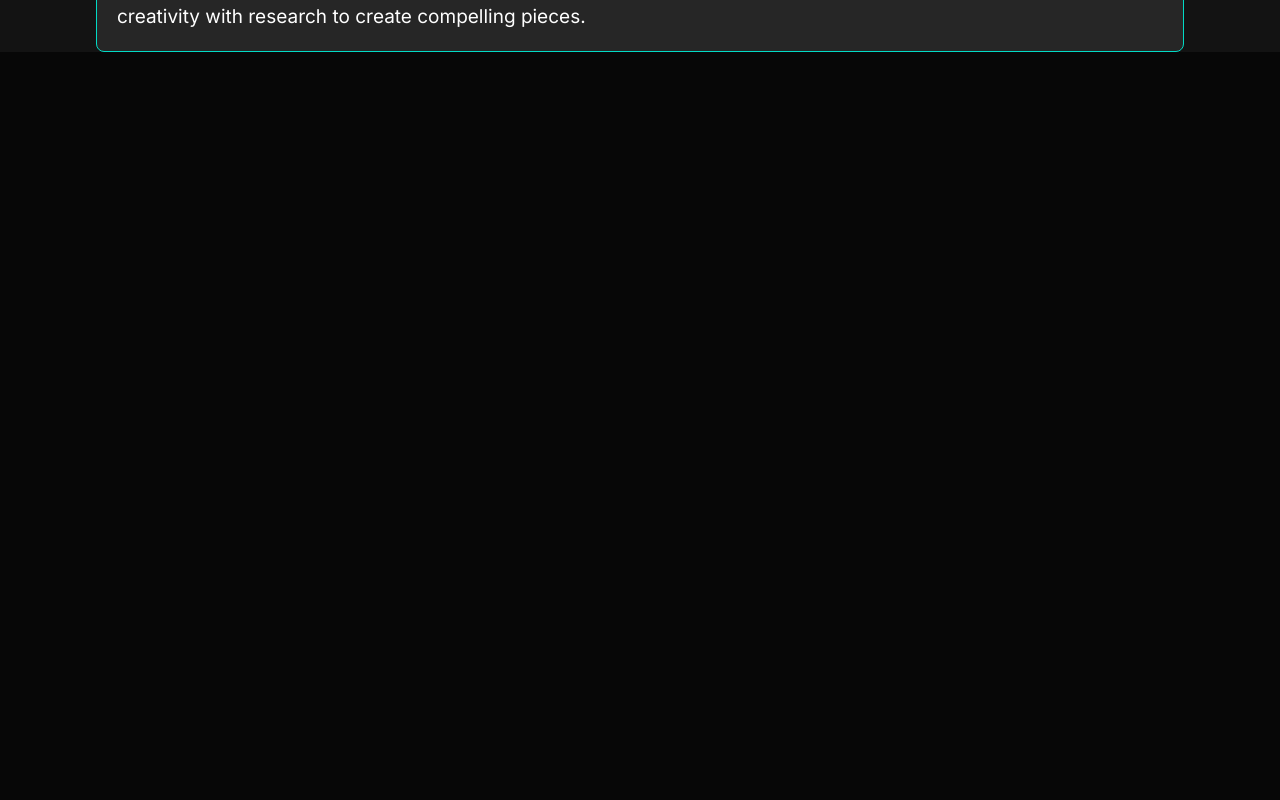
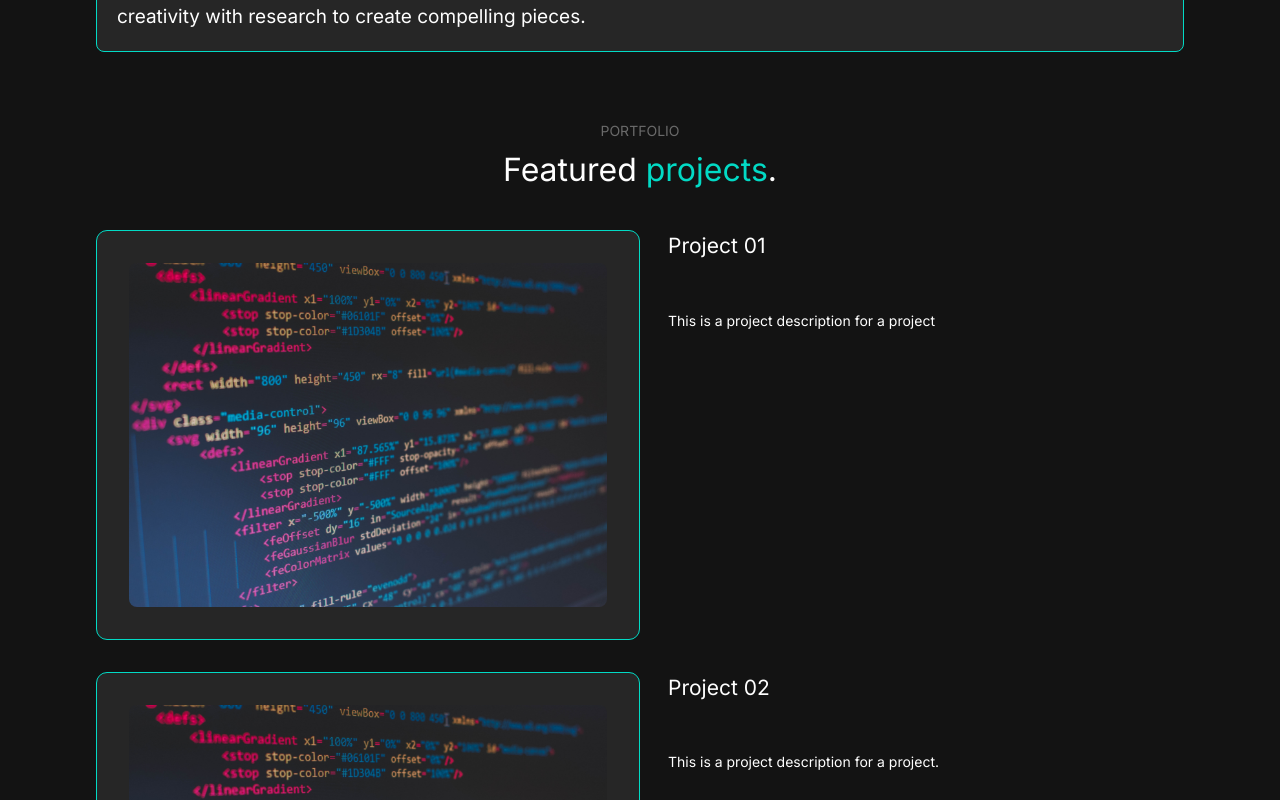
Before and after one commit to nathanieladiah/nathanieladiah.github.io, a React (Vite) app: page / in a window 1280 px wide. Shown: the part 1380-2180 px from the top of the page. Before the commit the page ends 1432 px from the top, so only its background shows below. Built offline with nearby package versions, Linux system fonts and the light colour scheme; a web font is replaced by a local one.

Commit message:
Complete the project cards

```diff
--- /dev/null
+++ b/src/components/ProjectCard/ProjectCard.jsx
@@ -0,0 +1,24 @@
+import PropTypes from "prop-types";
+import "./projectCard.scss";
+
+const ProjectCard = ({ image, title, description }) => {
+  return (
+    <div className="project-card">
+      <div className="img-container">
+        <img src={image} alt="" />
+      </div>
+      <div className="project-info">
+        <h4 className="project-title">{title}</h4>
+        <p className="project-description">{description}</p>
+      </div>
+    </div>
+  );
+};
+
+ProjectCard.propTypes = {
+  image: PropTypes.string,
+  description: PropTypes.string,
+  title: PropTypes.string,
+};
+
+export default ProjectCard;
--- /dev/null
+++ b/src/components/ProjectCard/projectCard.scss
@@ -0,0 +1,80 @@
+@use "../../sass/abstracts/" as abs;
+
+.project-card {
+  display: flex;
+  flex-direction: column;
+
+  @include abs.breakpoint(medium) {
+    flex-direction: row;
+    gap: abs.rem(28);
+  }
+
+  @include abs.breakpoint(xlarge) {
+    flex-direction: column;
+    gap: abs.rem(32);
+  }
+
+  .img-container {
+    padding: abs.rem(32) abs.rem(32);
+    background-color: var(--clr-bg-card);
+    border-radius: abs.rem(11);
+    border: 1px solid var(--clr-accent);
+    height: 408px;
+    // width: 393px;
+
+    @include abs.breakpoint(medium) {
+      width: 50%;
+      //   aspect-ratio: 296 / 393;
+      height: auto;
+      aspect-ratio: 393 / 296;
+    }
+
+    @include abs.breakpoint(xlarge) {
+      width: 100%;
+    }
+
+    img {
+      border-radius: 8px;
+      // height: 328px;
+      // width: 328px;
+      height: 100%;
+      width: 100%;
+      object-fit: cover;
+    }
+  }
+
+  .project-info {
+    display: flex;
+    flex-direction: column;
+    // gap: abs.rem(48);
+
+    // @include abs.breakpoint(medium) {
+    //   gap: abs.rem(48);
+    // }
+  }
+
+  .project-title {
+    font-family: var(--ff-sans);
+    font-weight: medium;
+    font-size: abs.rem(21);
+    margin-top: abs.rem(32);
+
+    @include abs.breakpoint(medium) {
+      margin-top: 0;
+    }
+  }
+
+  .project-description {
+    margin-top: abs.rem(8);
+    font-size: abs.rem(14);
+    font-weight: normal;
+
+    @include abs.breakpoint(medium) {
+      margin-top: abs.rem(48);
+    }
+
+    @include abs.breakpoint(xlarge) {
+      margin-top: 0;
+    }
+  }
+}
--- a/src/components/WorkSection/WorkSection.jsx
+++ b/src/components/WorkSection/WorkSection.jsx
@@ -1,6 +1,8 @@
 import { FaWandMagicSparkles } from "react-icons/fa6";
 import { GiPencilBrush } from "react-icons/gi";
 import { MdOutlineCode } from "react-icons/md";
+import bgImage from "../../assets/img/herobg.jpg";
+import ProjectCard from "../ProjectCard/ProjectCard";
 import ServiceCard from "../ServiceCard/ServiceCard";
 import "./workSection.scss";
 
@@ -14,9 +16,6 @@ const WorkSection = () => {
             What <span className="accent">I do</span>.
           </h3>
           <div className="services">
-            {/* <div className="services__card services__card--highlight"></div>
-          <div className="services__card"></div>
-          <div className="services__card"></div> */}
             <ServiceCard
               icon={<MdOutlineCode />}
               number={"01"}
@@ -44,6 +43,46 @@ const WorkSection = () => {
             />
           </div>
         </div>
+        <div className="section section--portfolio">
+          <h2 className="section__header">Portfolio</h2>
+          <h3 className="section__subheader">
+            Featured <span className="accent">projects</span>.
+          </h3>
+          <div className="projects">
+            <ProjectCard
+              image={bgImage}
+              title={"Project 01"}
+              description={"This is a project description for a project"}
+            />
+
+            <ProjectCard
+              image={bgImage}
+              title={"Project 02"}
+              description={"This is a project description for a project."}
+            />
+            <ProjectCard
+              image={bgImage}
+              title={"Project 03"}
+              description={"This is a project description for a project."}
+            />
+            <ProjectCard
+              image={bgImage}
+              title={"Project 03"}
+              description={"This is a project description for a project."}
+            />
+            <ProjectCard
+              image={bgImage}
+              title={"Project 03"}
+              description={"This is a project description for a project."}
+            />
+
+            <ProjectCard
+              image={bgImage}
+              title={"Project 03"}
+              description={"This is a project description for a project."}
+            />
+          </div>
+        </div>
       </div>
     </section>
   );
--- a/src/components/WorkSection/workSection.scss
+++ b/src/components/WorkSection/workSection.scss
@@ -40,3 +40,36 @@
     gap: abs.rem(47);
   }
 }
+
+.section--portfolio {
+  margin-top: abs.rem(68);
+
+  .section__subheader {
+    margin-bottom: abs.rem(36);
+  }
+}
+
+.projects {
+  display: flex;
+  flex-direction: column;
+  gap: abs.rem(32);
+  margin-bottom: abs.rem(42);
+
+  @include abs.breakpoint(medium) {
+    margin-bottom: abs.rem(32);
+  }
+
+  @include abs.breakpoint(xlarge) {
+    display: grid;
+    grid-template-columns: 1fr 1fr 1fr;
+    column-gap: abs.rem(30);
+    row-gap: abs.rem(80);
+    margin-bottom: abs.rem(70);
+  }
+
+  .project-card:nth-last-child(-n + 3) {
+    @include abs.breakpoint-down(large) {
+      display: none;
+    }
+  }
+}
```
